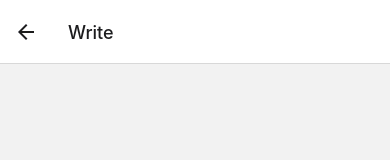
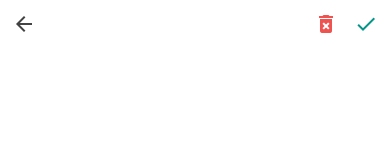
Before and after one commit to sungjaeahn-kopo/DayLog, a React Native app: screen /Write in a window 390 px wide. Shown: the top 160 px of the page. Built offline with nearby package versions, Linux system fonts and the light colour scheme.

Commit message:
DL_Add WriteHeader

```diff
--- /dev/null
+++ b/components/FloatingWriteButton.js
@@ -0,0 +1,61 @@
+import {useNavigation} from '@react-navigation/native';
+import React from 'react';
+import {Platform, Pressable, StyleSheet, View} from 'react-native';
+import Icon from 'react-native-vector-icons/MaterialIcons';
+
+function FloatingWriteButton() {
+  const navigation = useNavigation();
+  const onPress = () => {
+    navigation.navigate('Write');
+  };
+
+  return (
+    <View style={styles.wrapper}>
+      <Pressable
+        style={({pressed}) => [
+          styles.button,
+          Platform.OS === 'ios' && {
+            opacity: pressed ? 0.6 : 1,
+          },
+        ]}
+        android_ripple={{color: 'white'}}
+        onPress={onPress}>
+        <Icon name="add" size={24} style={styles.icon} />
+      </Pressable>
+    </View>
+  );
+}
+
+const styles = StyleSheet.create({
+  wrapper: {
+    position: 'absolute',
+    bottom: 16,
+    right: 16,
+    width: 56,
+    height: 56,
+    borderRadius: 28,
+    // ios 전용 그림자 설정
+    shadowColor: '#4d4d4d',
+    shadowOffset: {width: 0, height: 4},
+    shadowOpacity: 0.3,
+    shadowRadius: 4,
+    // 안드로이드 전용 그림자 설정
+    elevation: 5,
+    // 안드로이드에서 물결 효과가 영역 밖으로 나가지 않도록 설정
+    // ios에서는 overflow가 hidden일 경우 그림자가 보려지지 않음
+    overflow: Platform.select({android: 'hidden'}),
+  },
+  button: {
+    width: 56,
+    height: 56,
+    borderRadius: 28,
+    backgroundColor: '#009688',
+    justifyContent: 'center',
+    alignItems: 'center',
+  },
+  icon: {
+    color: 'white',
+  },
+});
+
+export default FloatingWriteButton;
--- /dev/null
+++ b/components/WriteHeader.js
@@ -0,0 +1,72 @@
+import {useNavigation} from '@react-navigation/native';
+import React from 'react';
+import {Pressable, StyleSheet, View} from 'react-native';
+import Icon from 'react-native-vector-icons/MaterialIcons';
+
+function WriteHeader() {
+  const navigation = useNavigation();
+  const onGoBack = () => {
+    navigation.pop();
+  };
+
+  return (
+    <View style={styles.block}>
+      <View style={styles.iconButtonWrapper}>
+        <Pressable
+          style={styles.iconButton}
+          onPress={onGoBack}
+          android_ripple={{color: '#ededed'}}>
+          <Icon name="arrow-back" size={24} color="#424242" />
+        </Pressable>
+      </View>
+      <View style={styles.buttons}>
+        <View style={[styles.iconButtonWrapper, styles.marginRight]}>
+          <Pressable
+            style={[styles.iconButton]}
+            android_ripple={{color: '#ededed'}}>
+            <Icon name="delete-forever" size={24} color="#ef5350" />
+          </Pressable>
+        </View>
+        <View style={styles.iconButtonWrapper}>
+          <Pressable
+            style={styles.iconButton}
+            android_ripple={{color: '#ededed'}}>
+            <Icon name="check" size={24} color="#009688" />
+          </Pressable>
+        </View>
+      </View>
+    </View>
+  );
+}
+
+const styles = StyleSheet.create({
+  block: {
+    height: 48,
+    paddingHorizontal: 8,
+    flexDirection: 'row',
+    alignItems: 'center',
+    justifyContent: 'space-between',
+  },
+  iconButtonWrapper: {
+    width: 32,
+    height: 32,
+    borderRadius: 16,
+    overflow: 'hidden',
+  },
+  iconButton: {
+    alignItems: 'center',
+    justifyContent: 'center',
+    width: 32,
+    height: 32,
+    borderRadius: 16,
+  },
+  buttons: {
+    flexDirection: 'row',
+    alignItems: 'center',
+  },
+  marginRight: {
+    marginRight: 8,
+  },
+});
+
+export default WriteHeader;
--- a/components/screens/CalendarScreen.js
+++ b/components/screens/CalendarScreen.js
@@ -3,20 +3,11 @@
 import LogContext from '../contexts/LogContext';
 
 function CalendarScreen() {
-  const {text} = useContext(LogContext);
-  return (
-    <View style={styles.block}>
-      <Text style={styles.text}>text: {text}</Text>
-    </View>
-  );
+  return <View style={styles.block} />;
 }
 
 const styles = StyleSheet.create({
   block: {},
-  text: {
-    padding: 16,
-    fontSize: 24,
-  },
 });
 
 export default CalendarScreen;
--- a/components/screens/FeedsScreen.js
+++ b/components/screens/FeedsScreen.js
@@ -1,26 +1,19 @@
 import React, {useContext} from 'react';
 import {StyleSheet, TextInput, View} from 'react-native';
 import LogContext from '../contexts/LogContext';
+import FloatingWriteButton from '../FloatingWriteButton';
 
 function FeedsScreen() {
-  const {text, setText} = useContext(LogContext);
   return (
     <View style={styles.block}>
-      <TextInput
-        value={text}
-        onChangeText={setText}
-        placeholder="텍스트를 입력하세요."
-        style={styles.input}
-      />
+      <FloatingWriteButton />
     </View>
   );
 }
 
 const styles = StyleSheet.create({
-  block: {},
-  input: {
-    padding: 16,
-    backgroundColor: 'white',
+  block: {
+    flex: 1,
   },
 });
 
--- a/components/screens/RootStack.js
+++ b/components/screens/RootStack.js
@@ -14,7 +14,11 @@
         component={MainTab}
         options={{headerShown: false}}
       />
-      <Stack.Screen name="Write" component={WriteScreen} />
+      <Stack.Screen
+        name="Write"
+        component={WriteScreen}
+        options={{headerShown: false}}
+      />
     </Stack.Navigator>
   );
 }
--- a/components/screens/WriteScreen.js
+++ b/components/screens/WriteScreen.js
@@ -1,12 +1,20 @@
 import React from 'react';
-import {StyleSheet, View} from 'react-native';
+import {SafeAreaView, StyleSheet} from 'react-native';
+import WriteHeader from '../WriteHeader';
 
 function WriteScreen() {
-  return <View style={styles.block} />;
+  return (
+    <SafeAreaView style={styles.block}>
+      <WriteHeader />
+    </SafeAreaView>
+  );
 }
 
 const styles = StyleSheet.create({
-  block: {},
+  block: {
+    flex: 1,
+    backgroundColor: 'white',
+  },
 });
 
 export default WriteScreen;
```
